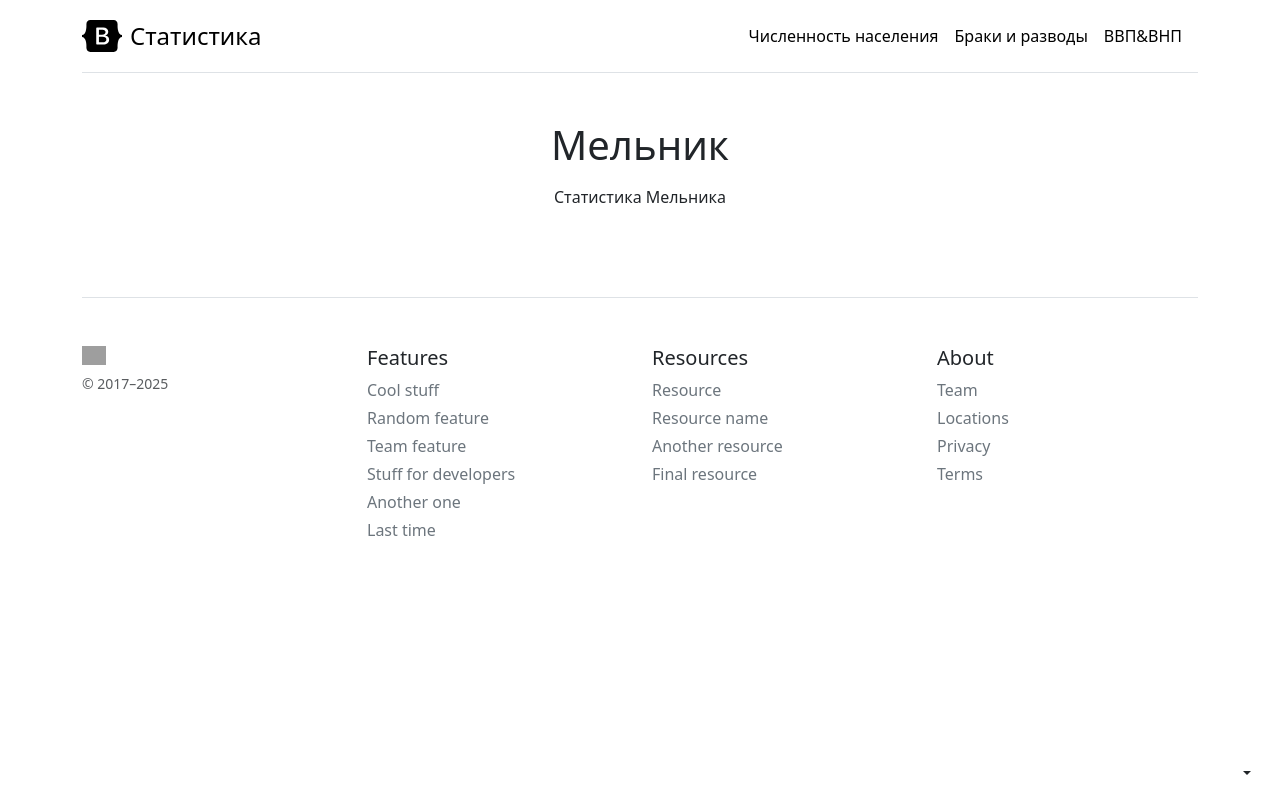
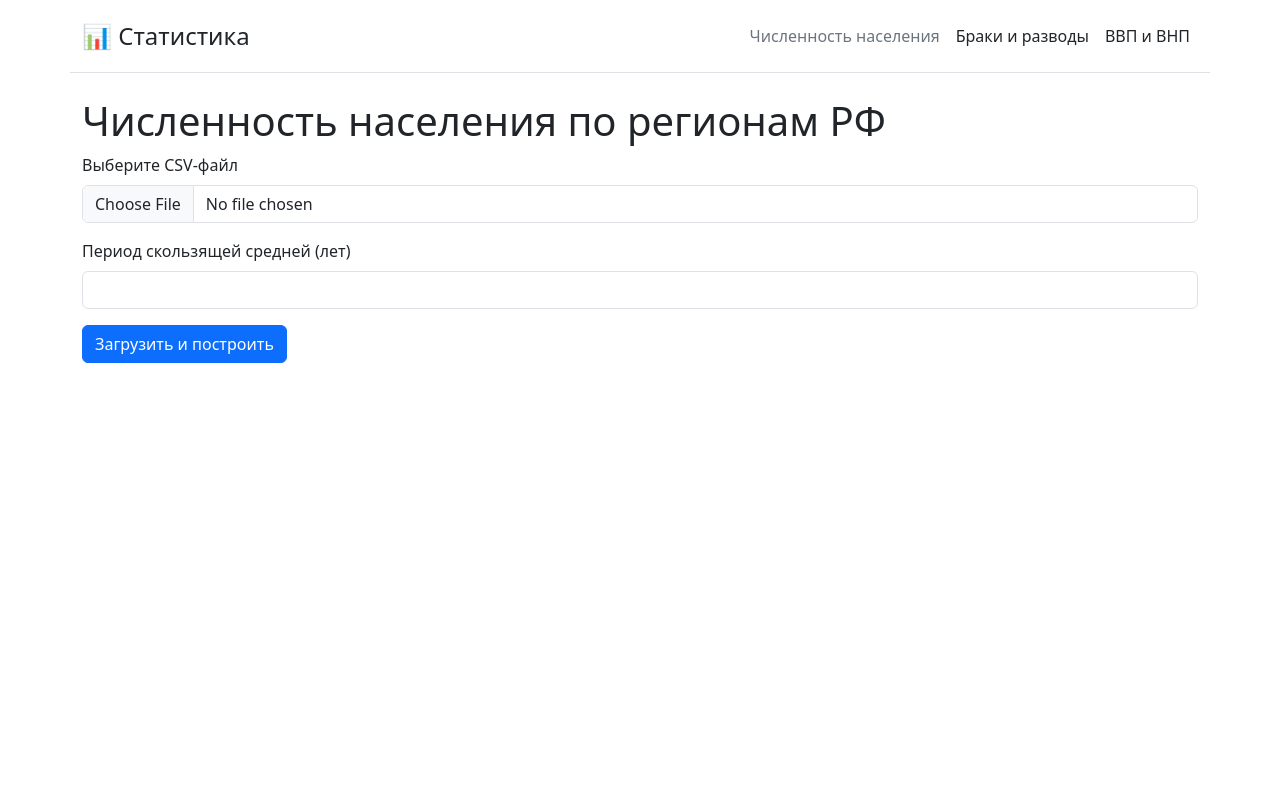
Before and after one commit to Artisan899/Stats, a Flask app: page / in a window 1280 px wide. Run offline with Flask 3, Linux system fonts and the light colour scheme; some libraries are stand-ins or nearby versions; grey boxes are pictures that could not be loaded.

Commit message:
Структура и логика
Улучшена структура проекта, добавлена первая механика вычисления и построения графиков
Есть недоработки (некорректность прогнозирования данных, неправильное отображение легенды графика и выводов)

```diff
--- /dev/null
+++ b/Python Prog/app.py
@@ -0,0 +1,38 @@
+from flask import Flask, render_template, request
+import pandas as pd
+from services.analyzer import PopulationAnalyzer
+from services.forecast import ForecastService
+from services.plotter import plot_population
+
+app = Flask(__name__)
+
+@app.route('/', methods=['GET', 'POST'])
+def index():
+    chart_url = None
+    result = None
+    if request.method == 'POST':
+        file = request.files['datafile']
+        period = int(request.form['period'])
+        df = pd.read_csv(file, encoding='cp1251')
+        analyzer = PopulationAnalyzer(df)
+        worst, least = analyzer.min_max_decline()
+        forecast = ForecastService()
+        df_forecast = forecast.forecast(df, period)
+        original_years = df['Year'].unique().tolist()
+        chart_url = plot_population(df_forecast, original_years)
+
+        result = {'worst': worst, 'least': least}
+    return render_template('index.html', chart_url=chart_url, result=result)
+
+@app.route('/java')
+def java():
+    return render_template('java.html')
+
+
+@app.route('/alice')
+def alice():
+    return render_template('alice.html')
+
+
+if __name__ == '__main__':
+    app.run(debug=True, port=5001)
--- a/Python Prog/templates/base.html
+++ b/Python Prog/templates/base.html
@@ -1,116 +1,38 @@
 <!doctype html>
 <html lang="ru">
 <head>
-        <meta charset="UTF-8">
-        <meta name="viewport"
-              content="width=device-width. user-scalable=no, initial-scale=1.0, maximum-scale=1.0, minimum-scale1.0">
-        <meta http-equiv="X-UA-Compatible" content="ie=edge">
-        <link rel="stylesheet" href="https://cdn.jsdelivr.net/npm/bootstrap@5.3.3/dist/css/bootstrap.min.css">
-        {% block title %}{% endblock %}
+    <meta charset="utf-8">
+    <title>{% block title %}Статистика населения{% endblock %}</title>
+    <link href="https://cdn.jsdelivr.net/npm/bootstrap@5.3.3/dist/css/bootstrap.min.css" rel="stylesheet">
 </head>
+<body>
+    <!-- Шапка с вкладками -->
+    <header class="container py-3 mb-4 border-bottom">
+        <div class="d-flex flex-wrap justify-content-between align-items-center">
+            <a href="/" class="d-flex align-items-center mb-2 mb-lg-0 text-dark text-decoration-none">
+                <span class="fs-4">📊 Статистика</span>
+            </a>
 
-<body>
-
-	<div class="dropdown position-fixed bottom-0 end-0 mb-3 me-3 bd-mode-toggle">
-		<button class="btn btn-bd-primary py-2 dropdown-toggle d-flex align-items-center" id="bd-theme" type="button" aria-expanded="false" data-bs-toggle="dropdown" aria-label="Toggle theme (dark)">
-		</button>
-		<ul class="dropdown-menu dropdown-menu-end shadow" aria-labelledby="bd-theme-text">
-			<li>
-				<button type="button" class="dropdown-item d-flex align-items-center" data-bs-theme-value="light" aria-pressed="false">
-					<svg class="bi me-2 opacity-50" aria-hidden="true"><use href="#sun-fill"></use></svg>
-					Light
-					<svg class="bi ms-auto d-none" aria-hidden="true"><use href="#check2"></use></svg>
-				</button>
+            <ul class="nav">
+                <li class="nav-item">
+                    <a href="/" class="nav-link px-2 link-secondary">Численность населения</a>
                 </li>
-			<li>
-				<button type="button" class="dropdown-item d-flex align-items-center active" data-bs-theme-value="dark" aria-pressed="true">
-					<svg class="bi me-2 opacity-50" aria-hidden="true"><use href="#moon-stars-fill"></use></svg>
-					Dark
-					<svg class="bi ms-auto d-none" aria-hidden="true"><use href="#check2"></use></svg>
-				</button>
+                <li class="nav-item">
+                    <a href="/java" class="nav-link px-2 link-dark">Браки и разводы</a>
                 </li>
-			<li>
-				<button type="button" class="dropdown-item d-flex align-items-center" data-bs-theme-value="auto" aria-pressed="false">
-					<svg class="bi me-2 opacity-50" aria-hidden="true"><use href="#circle-half"></use></svg>
-					Auto
-					<svg class="bi ms-auto d-none" aria-hidden="true"><use href="#check2"></use></svg>
-				</button>
+                <li class="nav-item">
+                    <a href="/alice" class="nav-link px-2 link-dark">ВВП и ВНП</a>
                 </li>
             </ul>
         </div>
-	<svg xmlns="http://www.w3.org/2000/svg" class="d-none">
-		<symbol id="check" viewBox="0 0 16 16">
-			<title>Check</title>
-			<path d="M13.854 3.646a.5.5 0 0 1 0 .708l-7 7a.5.5 0 0 1-.708 0l-3.5-3.5a.5.5 0 1 1 .708-.708L6.5 10.293l6.646-6.647a.5.5 0 0 1 .708 0z"></path>
-		</symbol>
-	</svg>
-	<div class="container py-3">
-		<header>
-			<div class="d-flex flex-column flex-md-row align-items-center pb-3 mb-4 border-bottom">
-				<a href="/" class="d-flex align-items-center link-body-emphasis text-decoration-none">
-					<svg xmlns="http://www.w3.org/2000/svg" width="40" height="32" class="me-2" viewBox="0 0 118 94" role="img">
-						<title>Bootstrap</title>
-						<path
-							fill-rule="evenodd"
-							clip-rule="evenodd"
-							d="M24.509 0c-6.733 0-11.715 5.893-11.492 12.284.214 6.14-.064 14.092-2.066 20.577C8.943 39.365 5.547 43.485 0 44.014v5.972c5.547.529 8.943 4.649 10.951 11.153 2.002 6.485 2.28 14.437 2.066 20.577C12.794 88.106 17.776 94 24.51 94H93.5c6.733 0 11.714-5.893 11.491-12.284-.214-6.14.064-14.092 2.066-20.577 2.009-6.504 5.396-10.624 10.943-11.153v-5.972c-5.547-.529-8.934-4.649-10.943-11.153-2.002-6.484-2.28-14.437-2.066-20.577C105.214 5.894 100.233 0 93.5 0H24.508zM80 57.863C80 66.663 73.436 72 62.543 72H44a2 2 0 01-2-2V24a2 2 0 012-2h18.437c9.083 0 15.044 4.92 15.044 12.474 0 5.302-4.01 10.049-9.119 10.88v.277C75.317 46.394 80 51.21 80 57.863zM60.521 28.34H49.948v14.934h8.905c6.884 0 10.68-2.772 10.68-7.727 0-4.643-3.264-7.207-9.012-7.207zM49.948 49.2v16.458H60.91c7.167 0 10.964-2.876 10.964-8.281 0-5.406-3.903-8.178-11.425-8.178H49.948z"
-							fill="currentColor"
-						></path>
-					</svg>
-					<span class="fs-4">Статистика</span>
-				</a>
-				<nav class="d-inline-flex mt-2 mt-md-0 ms-md-auto">
-					<a class="me-3 py-2 link-body-emphasis text-decoration-none" href="/">Численность населения</a>
-					<a class="me-3 py-2 link-body-emphasis text-decoration-none" href="/java">Браки и разводы</a>
-					<a class="me-3 py-2 link-body-emphasis text-decoration-none" href="/alice">ВВП&ВНП</a>
-
-				</nav>
-			</div>
-			<div class="pricing-header p-3 pb-md-4 mx-auto text-center">
-				<h1 class="display-4 fw-normal text-body-emphasis">{% block body%} {% endblock %}</h1>
-				<p class="fs-5 text-body-secondary"> {% block stats %}{% endblock %} </p>
-			</div>
     </header>
 
+    <!-- Основной контент -->
+    <main class="container">
+        {% block body %}{% endblock %}
+    </main>
 
-
-
-		<footer class="pt-4 my-md-5 pt-md-5 border-top">
-			<div class="row">
-				<div class="col-12 col-md"><img class="mb-2" src="/docs/5.3/assets/brand/bootstrap-logo.svg" alt="" width="24" height="19" /> <small class="d-block mb-3 text-body-secondary">© 2017–2025</small></div>
-				<div class="col-6 col-md">
-					<h5>Features</h5>
-					<ul class="list-unstyled text-small">
-						<li class="mb-1"><a class="link-secondary text-decoration-none" href="#">Cool stuff</a></li>
-						<li class="mb-1"><a class="link-secondary text-decoration-none" href="#">Random feature</a></li>
-						<li class="mb-1"><a class="link-secondary text-decoration-none" href="#">Team feature</a></li>
-						<li class="mb-1"><a class="link-secondary text-decoration-none" href="#">Stuff for developers</a></li>
-						<li class="mb-1"><a class="link-secondary text-decoration-none" href="#">Another one</a></li>
-						<li class="mb-1"><a class="link-secondary text-decoration-none" href="#">Last time</a></li>
-					</ul>
-				</div>
-				<div class="col-6 col-md">
-					<h5>Resources</h5>
-					<ul class="list-unstyled text-small">
-						<li class="mb-1"><a class="link-secondary text-decoration-none" href="#">Resource</a></li>
-						<li class="mb-1"><a class="link-secondary text-decoration-none" href="#">Resource name</a></li>
-						<li class="mb-1"><a class="link-secondary text-decoration-none" href="#">Another resource</a></li>
-						<li class="mb-1"><a class="link-secondary text-decoration-none" href="#">Final resource</a></li>
-					</ul>
-				</div>
-				<div class="col-6 col-md">
-					<h5>About</h5>
-					<ul class="list-unstyled text-small">
-						<li class="mb-1"><a class="link-secondary text-decoration-none" href="#">Team</a></li>
-						<li class="mb-1"><a class="link-secondary text-decoration-none" href="#">Locations</a></li>
-						<li class="mb-1"><a class="link-secondary text-decoration-none" href="#">Privacy</a></li>
-						<li class="mb-1"><a class="link-secondary text-decoration-none" href="#">Terms</a></li>
-					</ul>
-				</div>
-			</div>
-		</footer>
-	</div>
-	<script src="/docs/5.3/dist/js/bootstrap.bundle.min.js" integrity="sha384-j1CDi7MgGQ12Z7Qab0qlWQ/Qqz24Gc6BM0thvEMVjHnfYGF0rmFCozFSxQBxwHKO" class="astro-vvvwv3sm"></script>
+    <!-- Bootstrap JS (по желанию) -->
+    <script src="https://cdn.jsdelivr.net/npm/bootstrap@5.3.3/dist/js/bootstrap.bundle.min.js"></script>
 </body>
-
 </html>
--- /dev/null
+++ b/Python Prog/templates/index.html
@@ -0,0 +1,24 @@
+{% extends 'base.html' %}
+
+{% block body %}
+<h1>Численность населения по регионам РФ</h1>
+<form method="post" enctype="multipart/form-data">
+    <div class="mb-3">
+        <label for="datafile" class="form-label">Выберите CSV-файл</label>
+        <input type="file" class="form-control" name="datafile" required>
+    </div>
+    <div class="mb-3">
+        <label for="period" class="form-label">Период скользящей средней (лет)</label>
+        <input type="number" class="form-control" name="period" required>
+    </div>
+    <button type="submit" class="btn btn-primary">Загрузить и построить</button>
+</form>
+
+{% if chart_url %}
+<hr>
+<h2>График численности населения</h2>
+<img src="{{ url_for('static', filename='chart.png') }}" class="img-fluid" alt="График">
+<p><strong>Максимальное снижение:</strong> {{ result.worst }}</p>
+<p><strong>Минимальное снижение:</strong> {{ result.least }}</p>
+{% endif %}
+{% endblock %}
```
Also changed, not shown: Python Prog/services/analyzer.py (added, +11 -0 lines), Python Prog/services/forecast.py (added, +37 -0 lines), Python Prog/services/plotter.py (added, +42 -0 lines), Python Prog/project_flask_population/static/chart.png (added), Python Prog/static/chart.png (added). Lines whose indentation alone changed are shown as unchanged.
